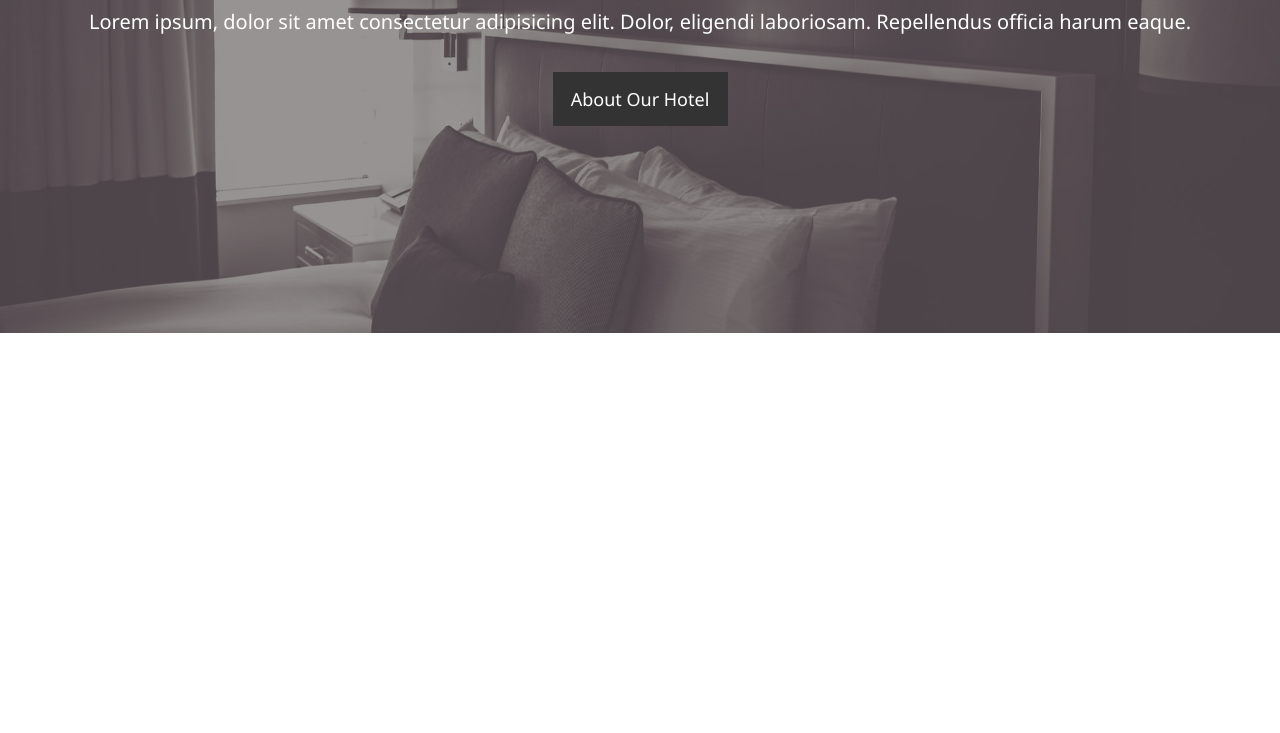
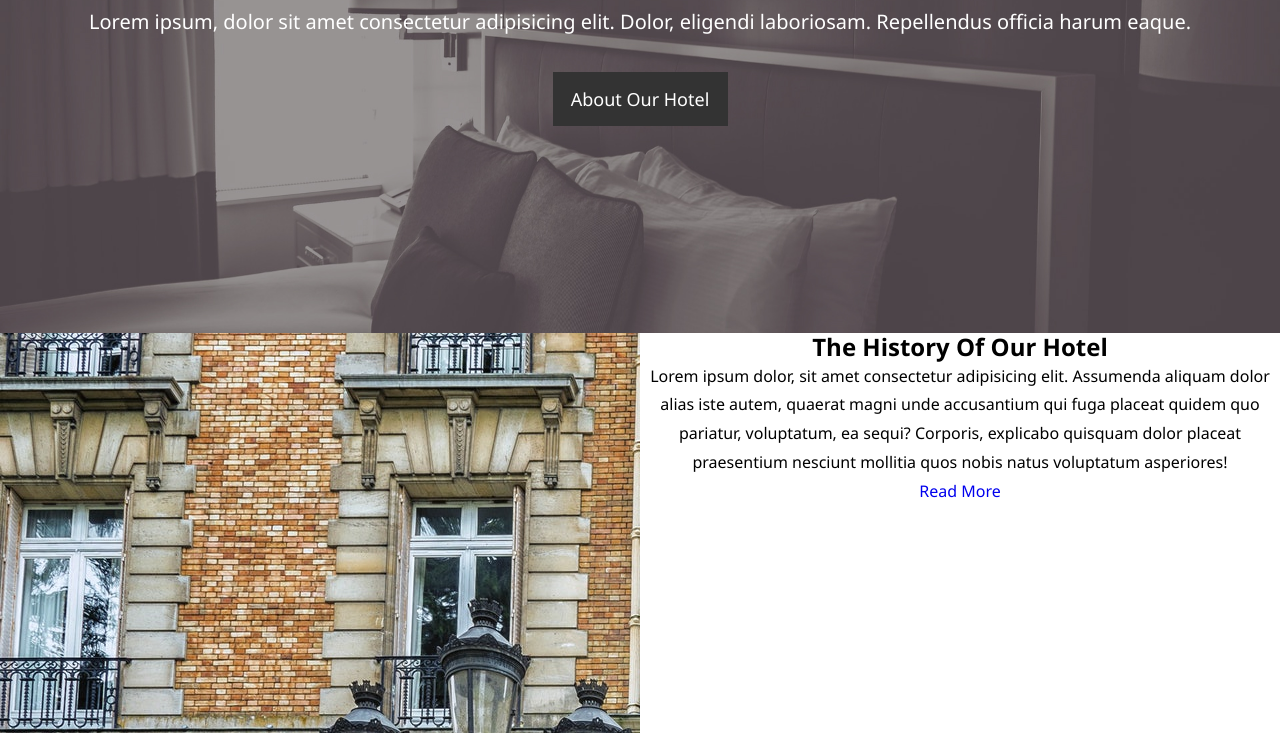
Before and after one commit to anacpsouto/hotel-website-project, a plain HTML site: page index.html in a window 1280 px wide. Shown: the part 336-1069 px from the top of the page. Before the commit the page ends 800 px from the top, so only its background shows below. Drawn offline with Linux system fonts and the light colour scheme.

Commit message:
creating section 2

```diff
--- a/css/style.css
+++ b/css/style.css
@@ -114,3 +114,26 @@ ul li a.highlighted{
   display: inline;
   color: #f7c08a;
 }
+
+.section-2{
+  width: 100%;
+  height: 400px;
+  /* background-color: purple; */
+  overflow: auto;
+}
+
+.img-main-2{
+  float: left;
+  width: 50%;
+  height: 100%;
+  background-image: url(/img/photo-1.jpg);
+  background-position: left start;
+  background-repeat: no-repeat;
+}
+
+.text-main-2{
+  float: right;
+  width: 50%;
+  height: 100%;
+  text-align: center;
+}
--- a/index.html
+++ b/index.html
@@ -30,7 +30,13 @@
       </div>
     </section>
     <section class="section-2">
-
+      <!-- <div class="main-2-home"></div> -->
+        <div class="img-main-2"></div>
+        <div class="text-main-2">
+          <h2>The History Of Our Hotel</h2>
+          <p>Lorem ipsum dolor, sit amet consectetur adipisicing elit. Assumenda aliquam dolor alias iste autem, quaerat magni unde accusantium qui fuga placeat quidem quo pariatur, voluptatum, ea sequi? Corporis, explicabo quisquam dolor placeat praesentium nesciunt mollitia quos nobis natus voluptatum asperiores!</p>
+          <a href="#">Read More</a>
+        </div>
     </section>
     <section class="section-3">
 
```
